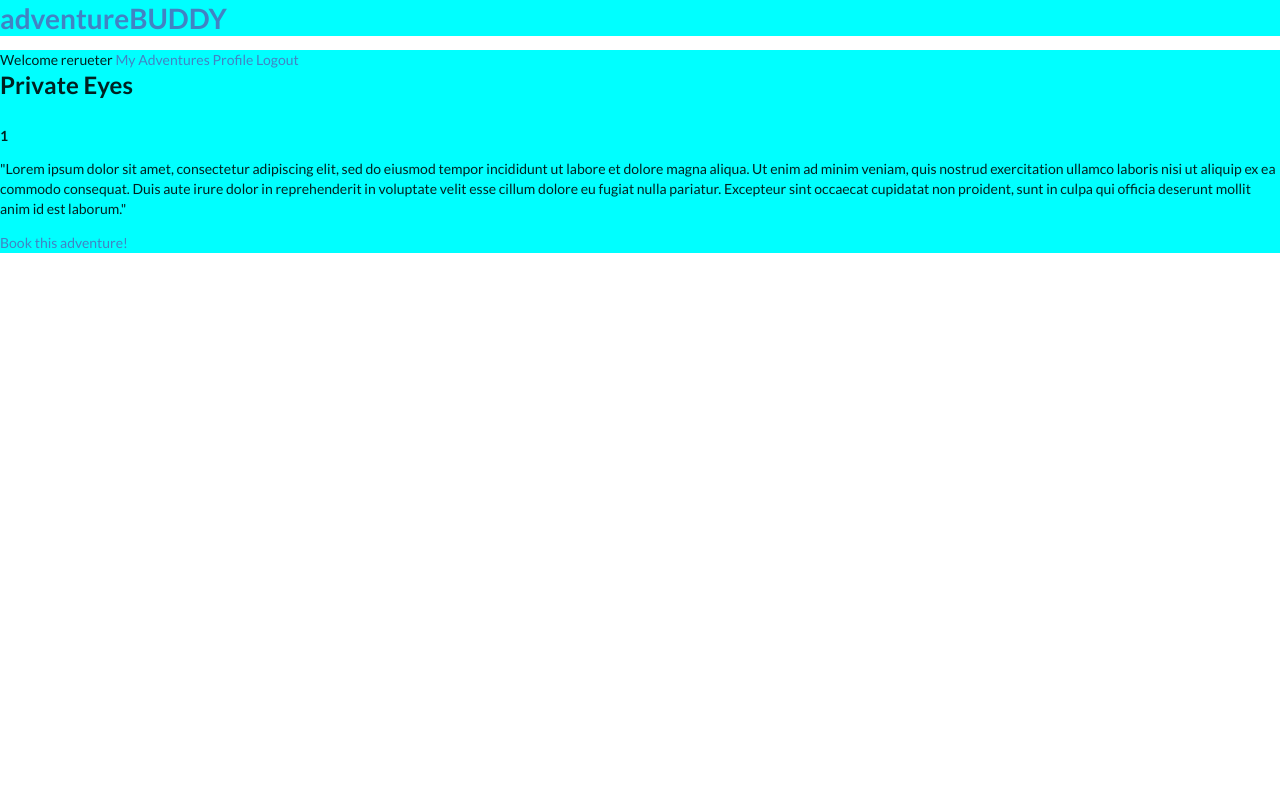
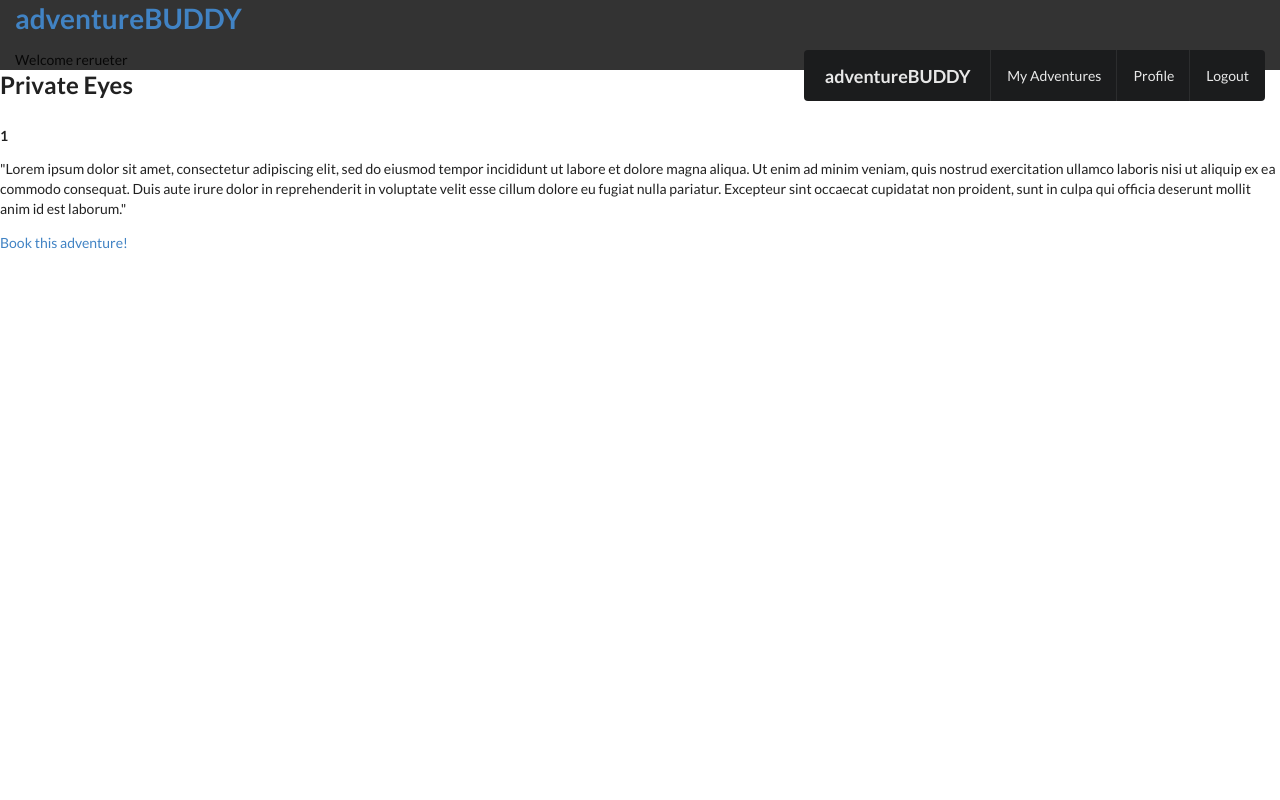
Before and after one commit to masalcedo88/ReactExperiences, a Django app: page /adventures/1 in a window 1280 px wide. Run offline with Django 3.2, Linux system fonts and the light colour scheme; a user stored in the database is signed in; data comes from the database, SQL or seed files in the repository.

Commit message:
starts very basic semantic ui styling

```diff
--- a/main_app/static/css/main.css
+++ b/main_app/static/css/main.css
@@ -1,3 +1,12 @@
 * {
-  background-color: aqua;
 }
+
+header {
+  background-color: rgba(0, 0, 0, 0.8);
+  padding: 0px 15px;
+  display: flex;
+  flex-direction: column;
+  align-items: flex-end;
+}
+nav {
+}
--- a/main_app/templates/base.html
+++ b/main_app/templates/base.html
@@ -7,6 +7,10 @@
     <meta http-equiv="X-UA-Compatible" content="ie=edge" />
     <!-- external JS   ————————————————————————————————————————-->
     <script defer src="{%static 'vendors/semantic.js'%}"></script>
+    <script
+      defer
+      src="https://cdnjs.cloudflare.com/ajax/libs/jquery/3.4.1/jquery.js"
+    ></script>
     <!-- internal CSS  ————————————————————————————————————————-->
     <link rel="stylesheet" href="{%static 'css/main.css' %}" />
     <!-- external CSS  ————————————————————————————————————————-->
@@ -14,18 +18,27 @@
     <title>adventureBUDDY</title>
   </head>
   <body>
+    <header>
       <h1><a href="http://localhost:8000">adventureBUDDY</a></h1>
       <nav>
         {% if user.is_authenticated %} Welcome {{ user.username }}
-      <a href="/my_adventures">My Adventures</a>
-      <a href="/profile">Profile</a>
-      <a href="/accounts/logout">Logout</a>
+        <div class="ui right floated inverted menu">
+          <a class="ui header item" href="http://localhost:8000"
+            >adventureBUDDY</a
+          >
+          <a class="ui item" href="/my_adventures">My Adventures</a>
+          <a class="ui item" href="/profile">Profile</a>
+          <a class="ui item" href="/accounts/logout">Logout</a>
+        </div>
         {% else %}
-      <a href="/">Adventures</a>
-      <a href="/accounts/signup">SignUp</a>
-      <a href="/accounts/login">Login</a>
+        <div class="ui menu">
+          <a class="ui item" href="/">Adventures</a>
+          <a class="ui item" href="/accounts/signup">SignUp</a>
+          <a class="ui item" href="/accounts/login">Login</a>
+        </div>
         {% endif %}
       </nav>
+    </header>
     {% block content %} {% endblock %}
   </body>
 </html>
```
Also changed, not shown: main_app/static/images/bogdan-cadar-jcZh3dIecoc-unsplash.jpg (added), main_app/static/images/emmanuel-maceda-y2lXRKD-klc-unsplash.jpg (added), main_app/static/images/jani-brumat-Ej_rTUs5Xm0-unsplash.jpg (added), main_app/static/images/jon-flobrant-_r19nfvS3wY-unsplash.jpg (added), main_app/static/images/kevin-erdvig-k7fUP9RQj3Y-unsplash.jpg (added), 3 other files. Lines whose indentation alone changed are shown as unchanged.
